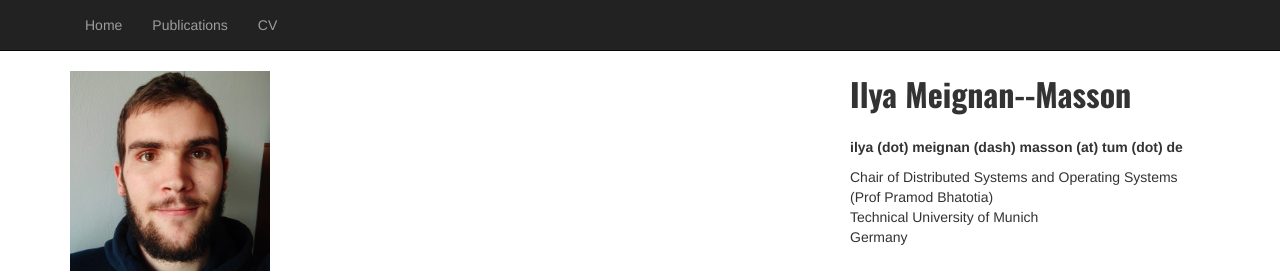
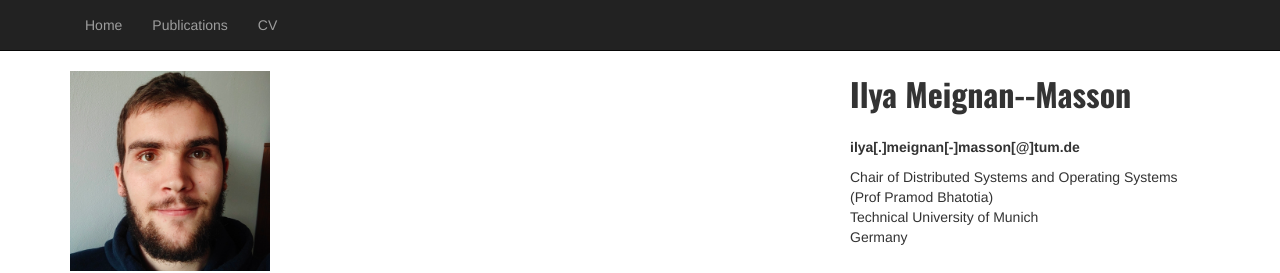
Before and after one commit to Meandres/Meandres.github.io, a plain HTML site: page index.html in a window 1280 px wide. Shown: the top 273 px of the page. Drawn offline with nearby package versions, Linux system fonts and the light colour scheme.

Commit message:
Update index.html

```diff
--- a/index.html
+++ b/index.html
@@ -62,7 +62,7 @@
             <!-- Contact Info on the Sidebar -->
             <div class="col-md-4">
                 <div style="font-family: 'Oswald', sans-serif; font-size: 32px;"><b>Ilya Meignan--Masson</b></div><br>
-                <p><b>ilya (dot) meignan (dash) masson (at) tum (dot) de</b><br>
+                <p><b>ilya[.]meignan[-]masson[@]tum.de</b><br>
                 <p>Chair of Distributed Systems and Operating Systems (Prof Pramod Bhatotia)<br>
                     Technical University of Munich<br>
                 Germany<br>
```
